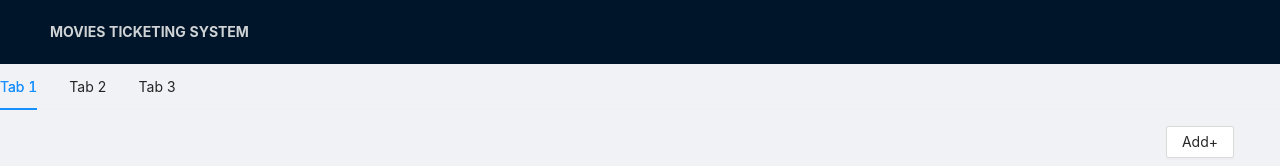
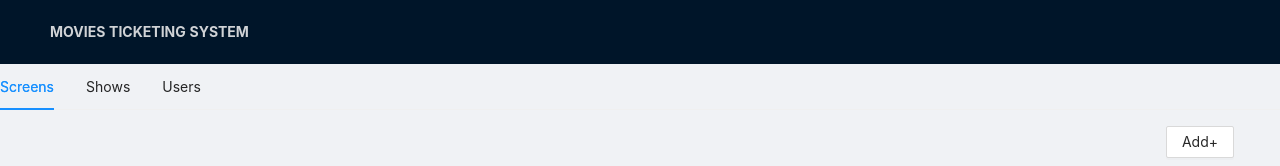
Before and after one commit to techinnovationlabs/movie-ticketing-system-frontend, a React (Create React App) app: page /owner-dashboard in a window 1280 px wide. Shown: the top 166 px of the page. Built offline with nearby package versions, Linux system fonts and the light colour scheme; no server answers; sample sign-in values are in the browser's storage.

Commit message:
refactor and improvements

```diff
--- a/src/owner/OwnerTabs.jsx
+++ b/src/owner/OwnerTabs.jsx
@@ -23,13 +23,13 @@ const OwnerTabs = () => {
       defaultActiveKey={search.replace("?tab=", "")}
       onChange={changeHandler}
     >
-      <TabPane tab="Tab 1" key="screen">
+      <TabPane tab="Screens" key="screen">
         <Screens />
       </TabPane>
-      <TabPane tab="Tab 2" key="showtime">
+      <TabPane tab="Shows" key="showtime">
         <ShowTimings />
       </TabPane>
-      <TabPane tab="Tab 3" key="users">
+      <TabPane tab="Users" key="users">
         <Users />
       </TabPane>
     </Tabs>
```
